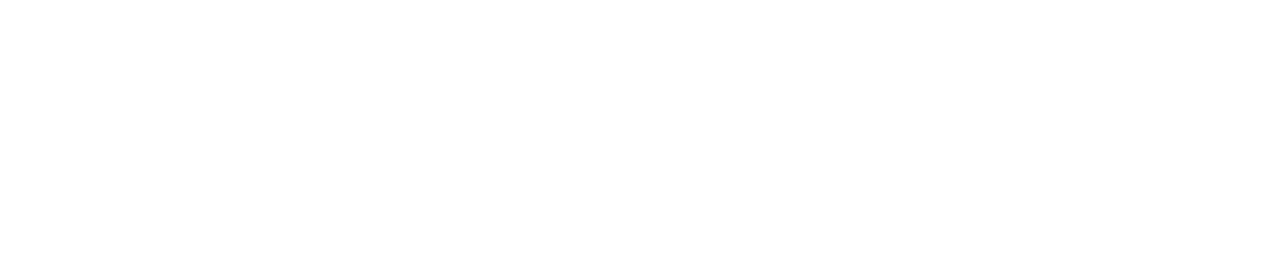
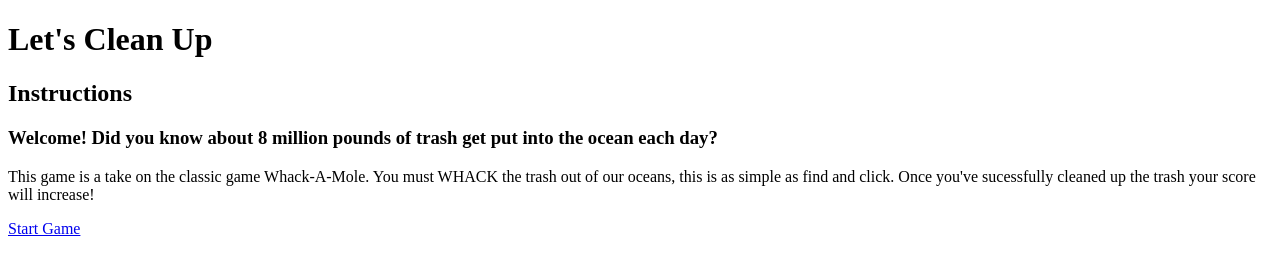
Before and after one commit to Tamollyo/Whack-an-OilSpill, a plain HTML site: page start.html in a window 1280 px wide. Drawn offline with Linux system fonts and the light colour scheme; a script that the page names is missing.

Commit message:
2. Start page created

```diff
--- a/script.js
+++ /dev/null
@@ -1 +0,0 @@
-console.log('hello')
--- a/start.html
+++ b/start.html
@@ -9,6 +9,18 @@
   <title>Start: Whack an OilSpill</title>
 </head>
 <body>
-
+  <header>
+    <h1>Let's Clean Up</h1>
+  </header>
+  <section>
+    <h2>Instructions</h2>
+    <h3>
+      Welcome! Did you know about 8 million pounds of trash get put into the ocean each day?
+    </h3>
+    <p>
+      This game is a take on the classic game Whack-A-Mole. You must WHACK the trash out of our oceans, this is as simple as find and click. Once you've sucessfully cleaned up the trash your score will increase!
+    </p>
+  </section>
+    <a href="./game.html">Start Game</a>
 </body>
 </html>
```
